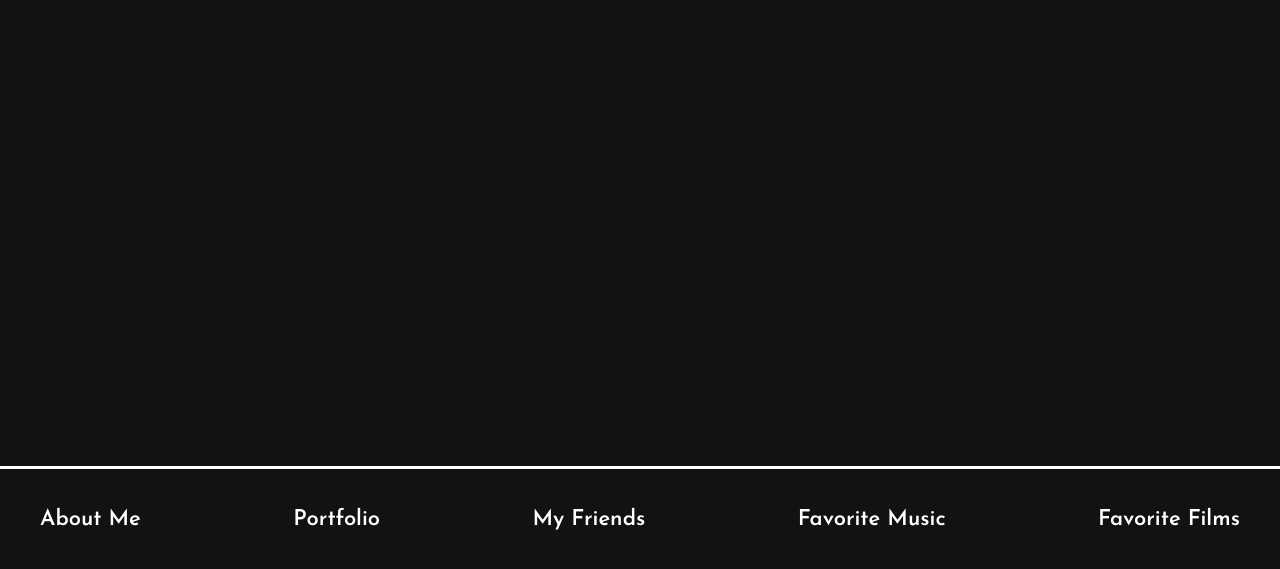
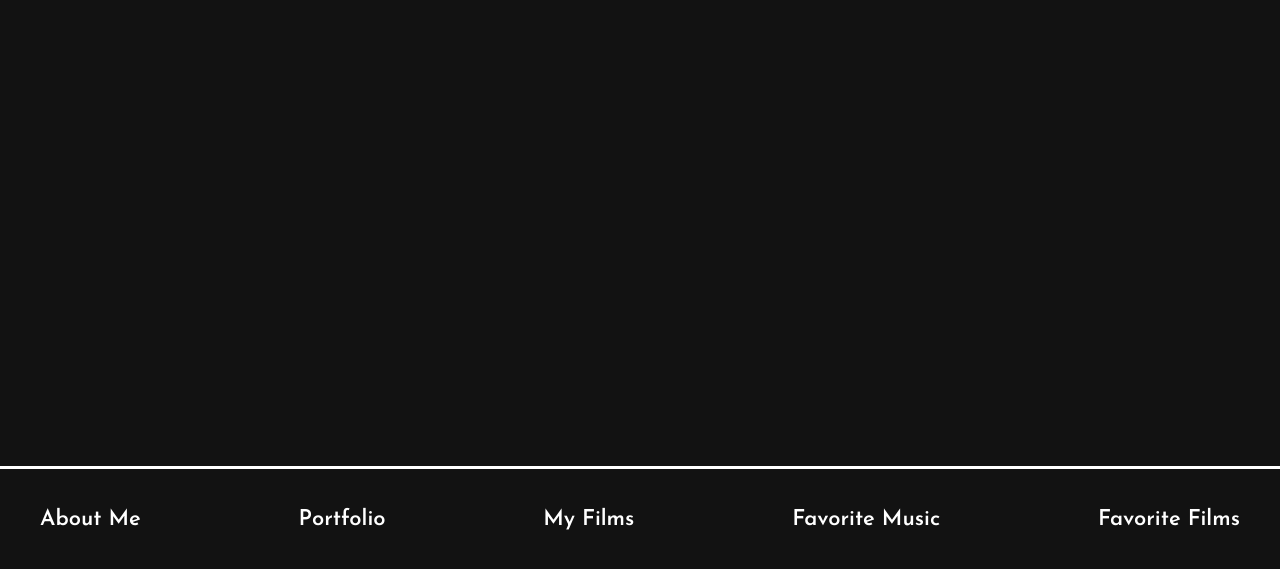
Before and after one commit to vadimmbld/neon, a plain HTML site: page index.html in a window 1280 px wide. Shown: the part 7148-7717 px from the top of the page. Drawn offline with Linux system fonts and the light colour scheme.

Commit message:
Update index.html

```diff
--- a/index.html
+++ b/index.html
@@ -331,7 +331,7 @@ HOW ARE YOU)
             <div class="wrap">
                 <a href="#about-me" class="scrolling">About Me</a>
                 <a href="#portfolio" class="scrolling">Portfolio</a>
-                <a href="#my-friends" class="scrolling">My Friends</a>
+                <a href="#my-friends" class="scrolling">My Films</a>
                 <a href="#favorite-music" class="scrolling">Favorite Music</a>
                 <a href="#favorite-films" class="scrolling">Favorite Films</a>
             </div>
```
